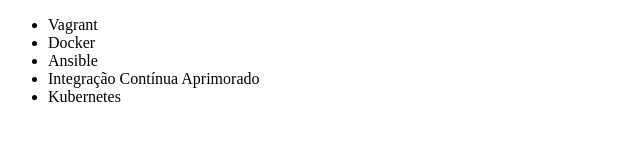
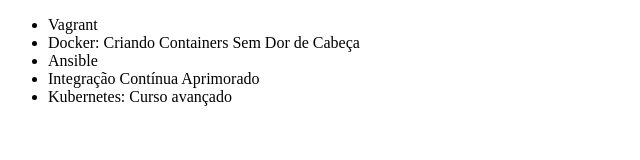
Before and after one commit to talisonhenke/alura-trilha-git, a plain HTML site: page index.html in a window 1280 px wide. Shown: the whole page, without its empty margins (0-640 px from the left). Drawn offline with Linux system fonts and the light colour scheme.

Commit message:
Lista de cursos atualizada. Docker e Kubernetes

```diff
--- a/index.html
+++ b/index.html
@@ -7,10 +7,10 @@
 <body>
     <ul>
         <li>Vagrant</li>
-        <li>Docker</li>
+        <li>Docker: Criando Containers Sem Dor de Cabeça</li>
         <li>Ansible</li>
         <li>Integração Contínua Aprimorado</li>
-        <li>Kubernetes</li>
+        <li>Kubernetes: Curso avançado</li>
     </ul>
 </body>
 </html>
```
